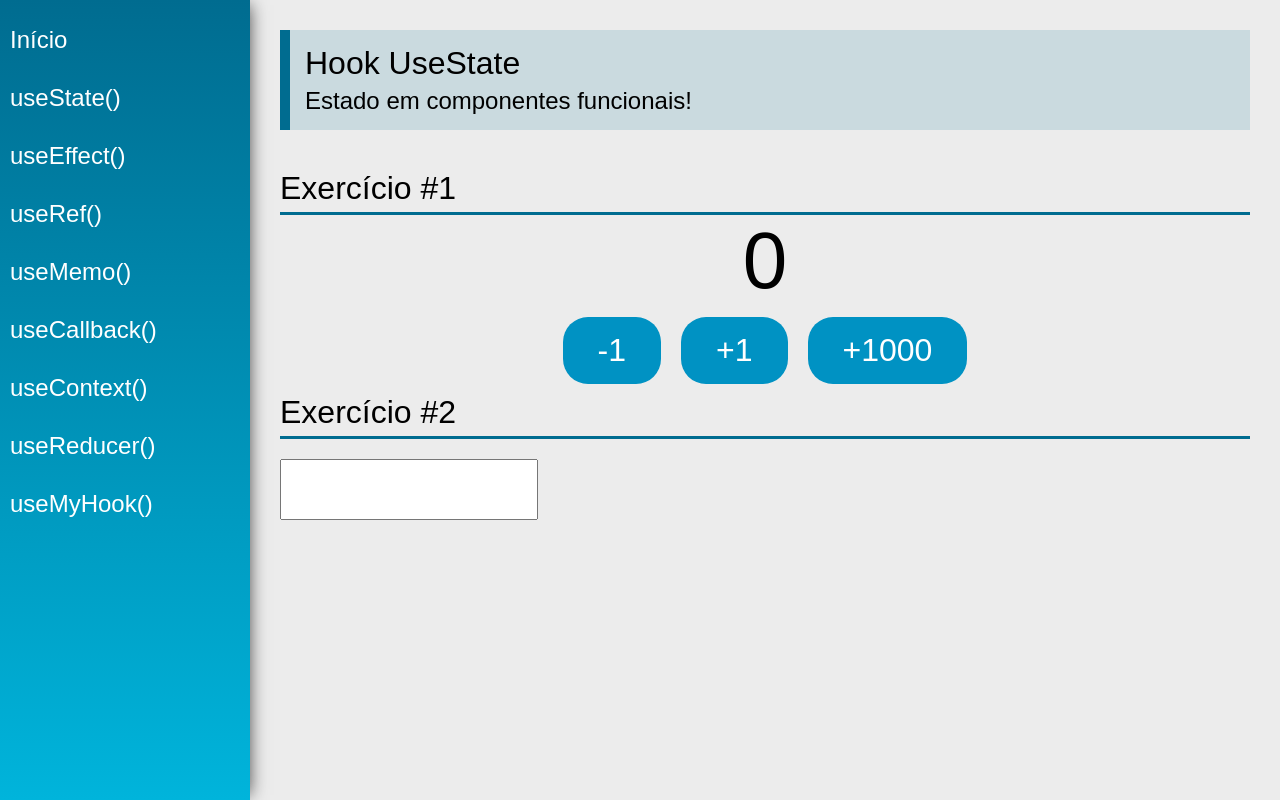
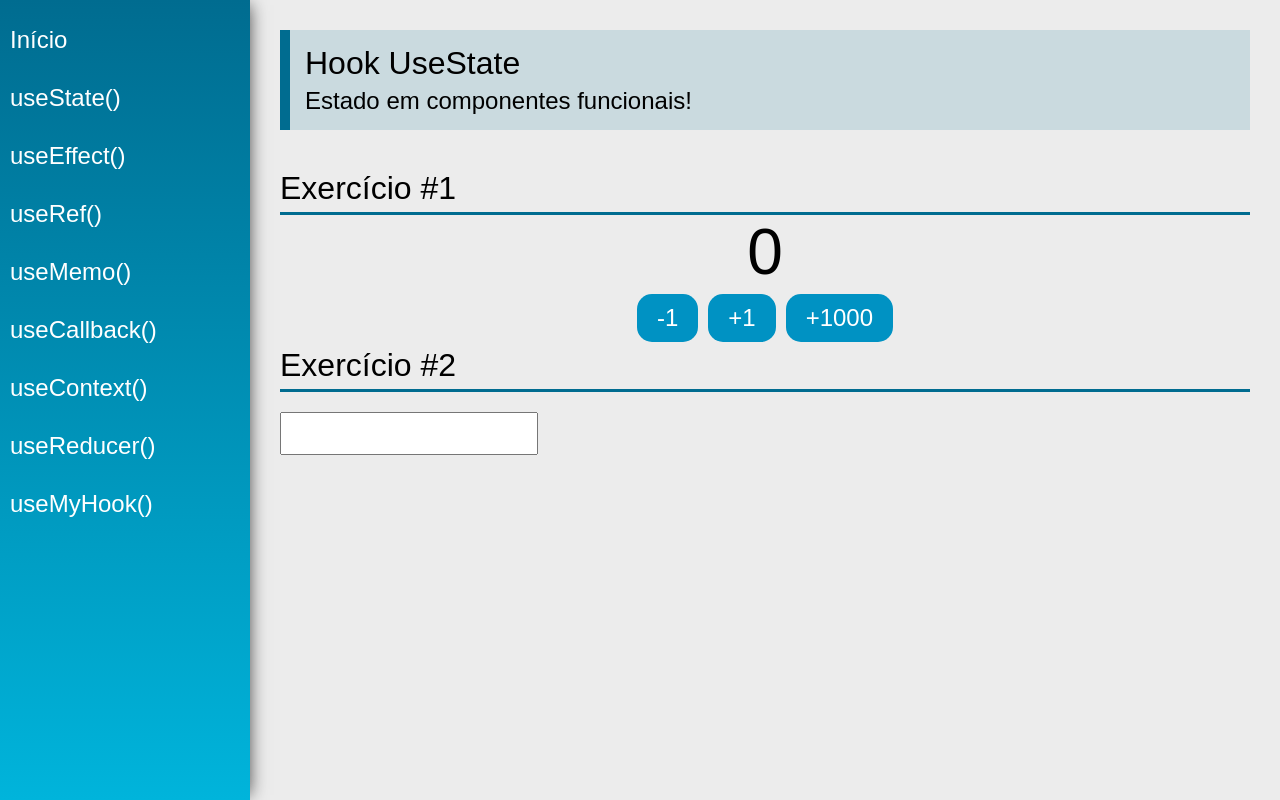
Before and after one commit to mbpfilho/hooks, a React (Create React App) app: page /useState in a window 1280 px wide. Built offline with nearby package versions, Linux system fonts and the light colour scheme.

Commit message:
useCallback

```diff
--- a/src/index.css
+++ b/src/index.css
@@ -5,7 +5,7 @@ body {
 
 .text {
     font-weight: 300;
-    font-size: 5rem;
+    font-size: 4rem;
 }
 
 .red {
@@ -15,20 +15,20 @@ body {
 
 .input {
     font-weight: 300;
-    font-size: 3rem;
+    font-size: 2rem;
     margin: 20px 0px;
     width: 250px;
 }
 
 .btn {
-    border-radius: 25px;
-    margin: 10px;
-    padding: 15px 35px;
+    border-radius: 15px;
+    margin: 5px;
+    padding: 10px 20px;
     border: none;
     outline: none;
     background-color: #0092c3;
 
-    font-size: 2rem;
+    font-size: 1.5rem;
     color: #fff;
 }
 
--- a/src/views/examples/UseCallback.jsx
+++ b/src/views/examples/UseCallback.jsx
@@ -1,13 +1,25 @@
-import React from 'react'
+import React,{useState} from 'react'
 import PageTitle from '../../components/layout/PageTitle'
+import UseCallbackButtons from './UseCallbackButtons'
+import { useCallback } from 'react'
 
 const UseCallback = (props) => {
+    const [count,setCount]=useState(0)
+
+    const inc=useCallback(function(delta){
+        setCount(current=>current+delta)
+    },[setCount])
+
     return (
         <div className="UseCallback">
             <PageTitle
                 title="Hook UseCallback"
                 subtitle="Retorna uma função memoizada!"
             />
+            <div className="center">
+                <span className="text">{count}</span>
+                <UseCallbackButtons inc={inc}></UseCallbackButtons>
+            </div>
         </div>
     )
 }
--- /dev/null
+++ b/src/views/examples/UseCallbackButtons.jsx
@@ -0,0 +1,14 @@
+import React from "react"
+
+const UseCallbackButtons=props=>{
+  console.log("render...")
+  return(
+    <div>
+      <button className="btn" onClick={_=>props.inc(6)}>+6</button>
+      <button className="btn" onClick={_=>props.inc(12)}>+12</button>
+      <button className="btn" onClick={_=>props.inc(18)}>+18</button>
+    </div>
+  )
+}
+
+export default React.memo(UseCallbackButtons)
```
Also changed, not shown: src/data/DataContext.js (added).
